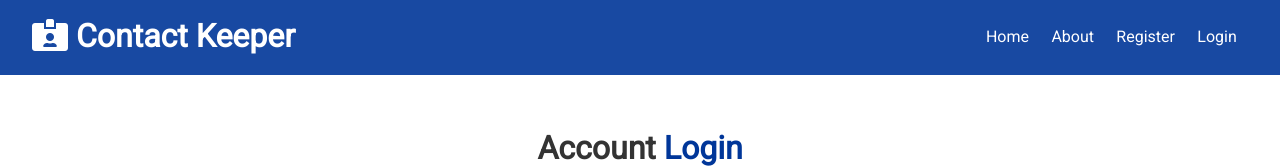
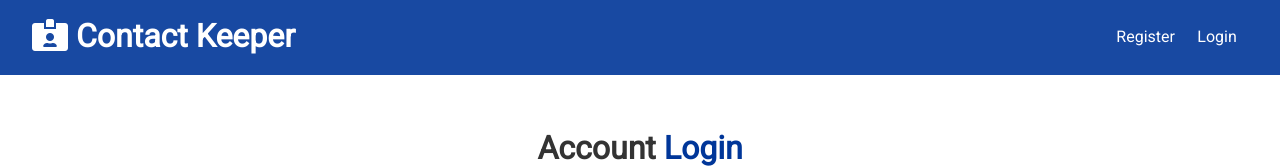
Before and after one commit to zealptl/contact-keeper, a React (Create React App) app in the folder client/: page /login in a window 1280 px wide. Shown: the top 168 px of the page. Built offline with nearby package versions, Linux system fonts and the light colour scheme.

Commit message:
feat: adding login functionality

```diff
--- a/client/src/App.js
+++ b/client/src/App.js
@@ -6,6 +6,7 @@ import About from './components/pages/About';
 import Register from './components/auth/Register';
 import Login from './components/auth/Login';
 import Alerts from './components/layout/Alerts';
+import PrivateRoute from './components/routing/PrivateRoute';
 
 import ContactState from './context/contact/ContactState';
 import AuthState from './context/auth/AuthState';
@@ -30,7 +31,7 @@ const App = () => {
               <div className='container'>
                 <Alerts />
                 <Switch>
-                  <Route exact path='/' component={Home} />
+                  <PrivateRoute exact path='/' component={Home} />
                   <Route exact path='/about' component={About} />
                   <Route exact path='/register' component={Register} />
                   <Route exact path='/login' component={Login} />
--- a/client/src/components/layout/Navbar.js
+++ b/client/src/components/layout/Navbar.js
@@ -1,27 +1,43 @@
-import React from 'react';
+import React, { Fragment, useContext } from 'react';
 import PropTypes from 'prop-types';
 import { Link } from 'react-router-dom';
+import AuthContext from '../../context/auth/AuthContext';
 
 const Navbar = ({ title, icon }) => {
+  const authContext = useContext(AuthContext);
+
+  const { isAuthenticated, logoutUser, user } = authContext;
+
+  const onLogout = () => {
+    logoutUser();
+  };
+
+  const authLinks = (
+    <Fragment>
+      <a onClick={onLogout} href='#!'>
+        <i className='fas fa-sign-out-alt'></i>{' '}
+        <span className='hide-sm'>Logout</span>
+      </a>
+    </Fragment>
+  );
+
+  const guestLinks = (
+    <Fragment>
+      <li>
+        <Link to='/register'>Register</Link>
+      </li>
+      <li>
+        <Link to='/login'>Login</Link>
+      </li>
+    </Fragment>
+  );
+
   return (
     <div className='navbar bg-primary'>
       <h1>
         <i className={icon} /> {title}
       </h1>
-      <ul>
-        <li>
-          <Link to='/'>Home</Link>
-        </li>
-        <li>
-          <Link to='/about'>About</Link>
-        </li>
-        <li>
-          <Link to='/register'>Register</Link>
-        </li>
-        <li>
-          <Link to='/login'>Login</Link>
-        </li>
-      </ul>
+      <ul>{isAuthenticated ? authLinks : guestLinks}</ul>
     </div>
   );
 };
--- /dev/null
+++ b/client/src/components/routing/PrivateRoute.js
@@ -0,0 +1,24 @@
+import React, { useContext } from 'react';
+import AuthContext from '../../context/auth/AuthContext';
+import { Route, Redirect } from 'react-router-dom';
+
+const PrivateRoute = ({ component: Component, ...rest }) => {
+  const authContext = useContext(AuthContext);
+
+  const { isAuthenticated, loading } = authContext;
+
+  return (
+    <Route
+      {...rest}
+      render={(props) =>
+        !isAuthenticated && !loading ? (
+          <Redirect to='/login' />
+        ) : (
+          <Component {...props} />
+        )
+      }
+    />
+  );
+};
+
+export default PrivateRoute;
--- a/client/src/context/auth/AuthReducer.js
+++ b/client/src/context/auth/AuthReducer.js
@@ -32,6 +32,7 @@ export default (state, action) => {
     case REGISTER_FAIL:
     case LOGIN_FAIL:
     case AUTH_ERROR:
+    case LOGOUT:
       localStorage.removeItem('token');
       return {
         ...state,
--- a/client/src/context/auth/AuthState.js
+++ b/client/src/context/auth/AuthState.js
@@ -84,7 +84,7 @@ const AuthState = (props) => {
   };
 
   // Logout User
-  const logoutUser = () => console.log('logoutUser');
+  const logoutUser = () => dispatch({ type: LOGOUT });
 
   // Clear Errors
   const clearErrors = () => dispatch({ type: CLEAR_ERRORS });
```
